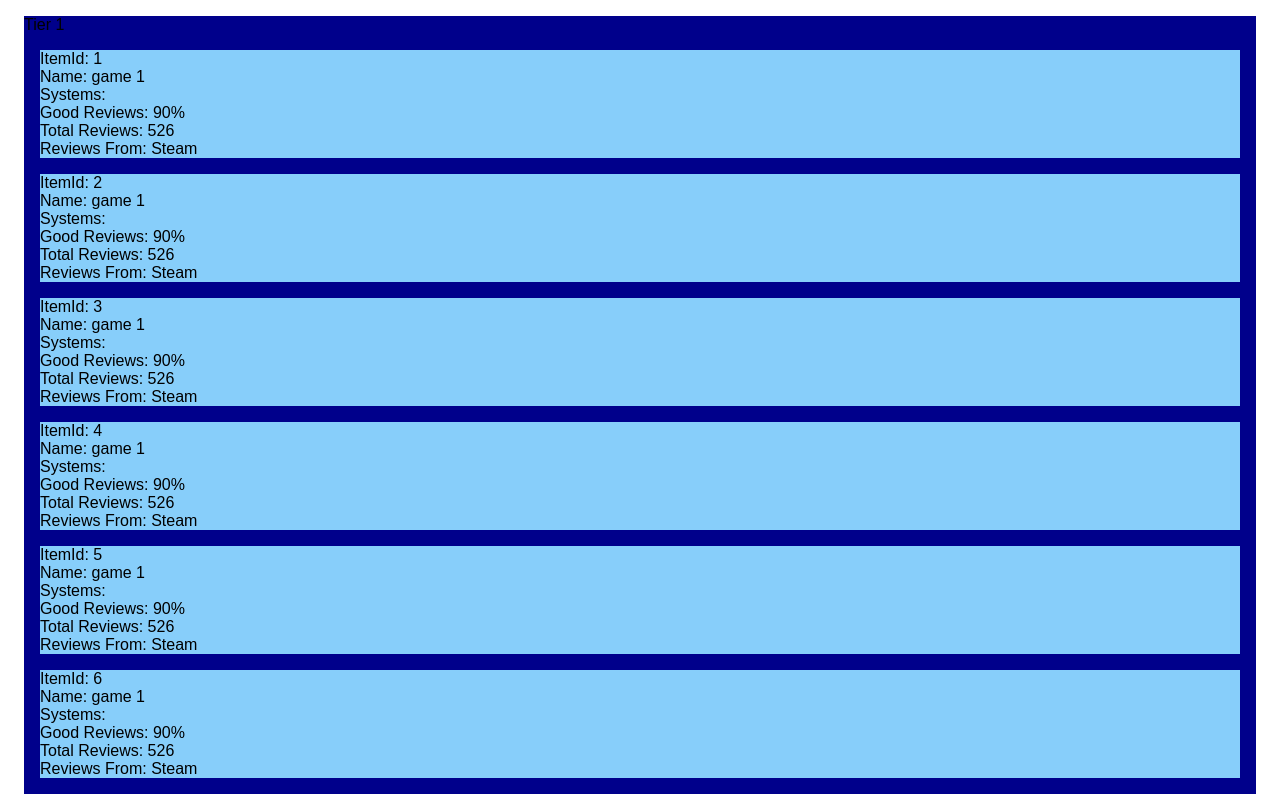
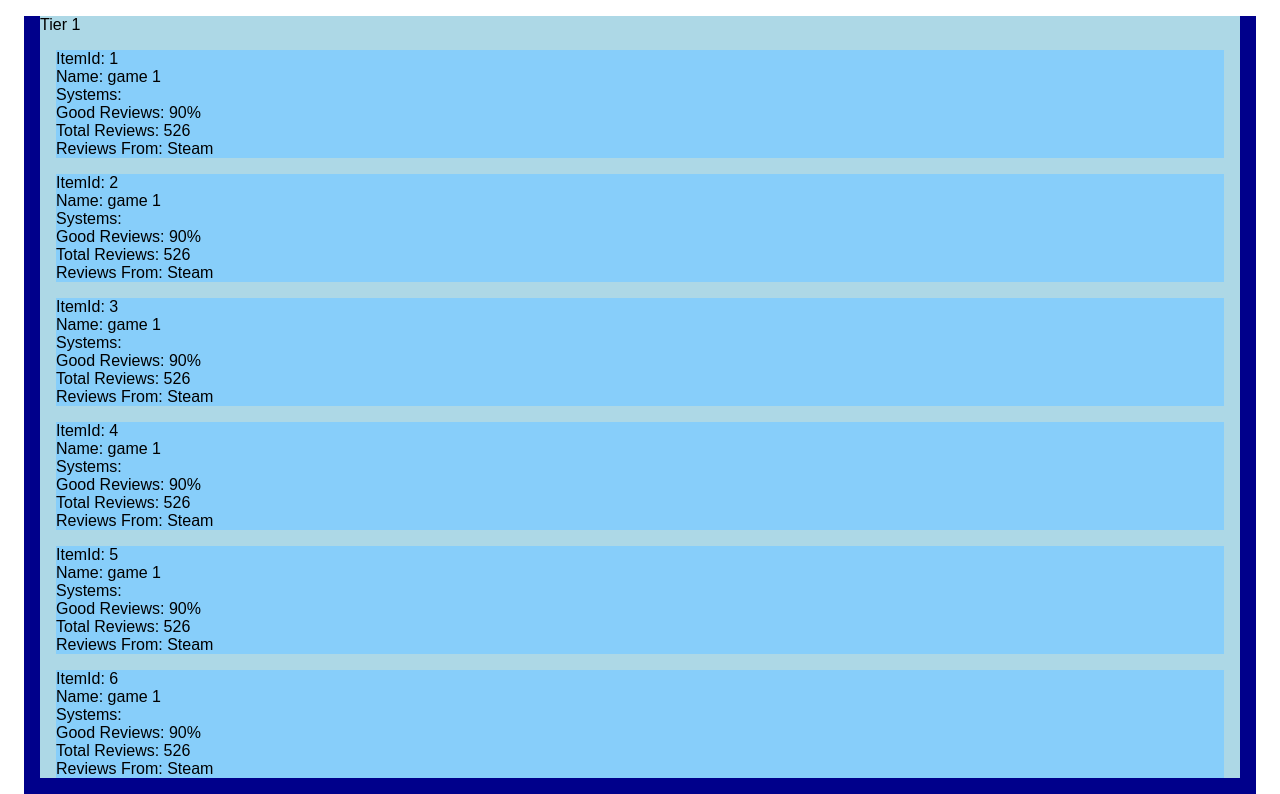
Before and after one commit to rpt23-team-feedback/Tier-Mark, a React app: page / in a window 1280 px wide. Shown: the top 794 px of the page. Built offline with nearby package versions, Linux system fonts and the light colour scheme; no server answers; the HTML template or start-up script is replaced by a standard one.

Commit message:
Corrected capitalization in tier.css & which css file is being imported by tier.jsx

```diff
--- a/src/components/tier.css
+++ b/src/components/tier.css
@@ -1,4 +1,4 @@
-.Tier {
+.tier {
   margin: 1rem;
   font-family: Arial, Helvetica, sans-serif;
   background-color: lightblue;
--- a/src/components/tier.jsx
+++ b/src/components/tier.jsx
@@ -1,7 +1,7 @@
 import React from 'react';
 import Item from './item.jsx';
 import $ from 'jquery';
-import './item.css';
+import './tier.css';
 
 class Tier extends React.Component {
   constructor (props) {
```
Also changed, not shown: 1 other file (tests, documents, lock files or other folders).
